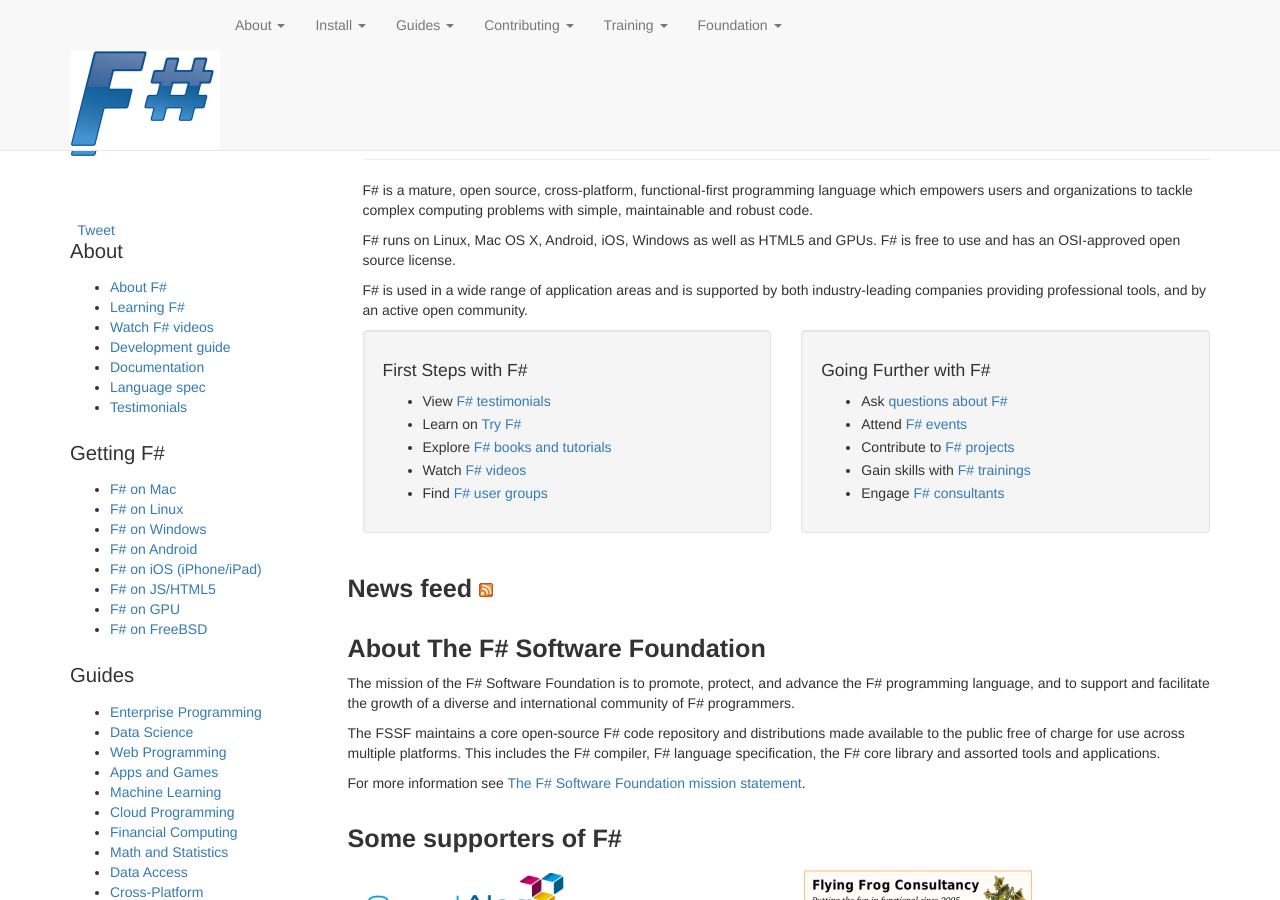
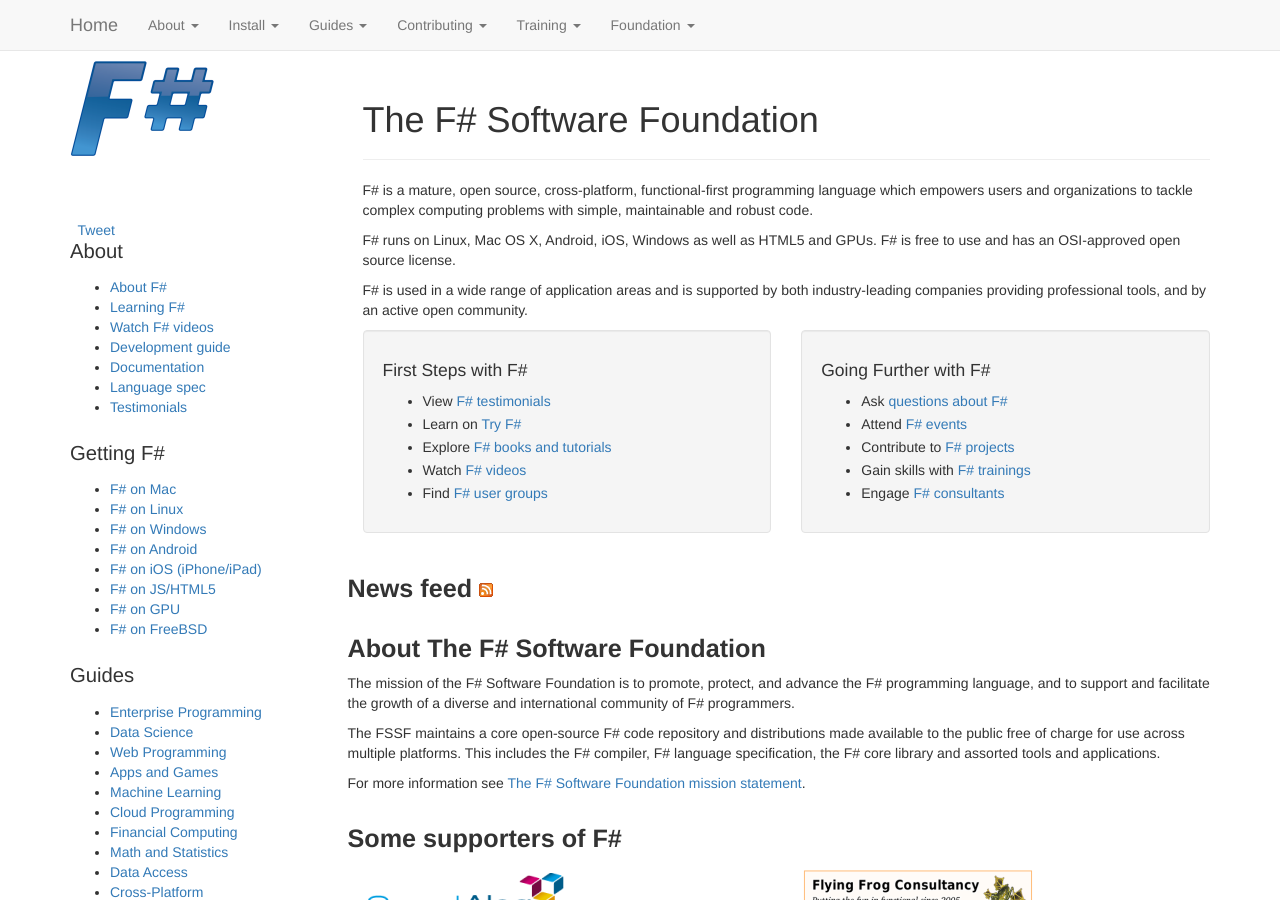
Before and after one commit to fsharp/fsharp.org, a Jekyll site: the page built from index.html, in a window 1280 px wide and 900 px high. Built offline with Jekyll 4.4.1, drawn with Linux system fonts in a browser that asks for light colours; nearby versions of some CDN libraries; some web fonts are replaced; comment, search, counter and statistics services are not loaded.

Commit message:
Update default.html

```diff
--- a/_layouts/default.html
+++ b/_layouts/default.html
@@ -39,7 +39,7 @@
                     <span class="icon-bar"></span>
                     <span class="icon-bar"></span>
                 </button>
-                <a class="navbar-brand" href="/"><a href="/"><img src="/img/logo.png" id="logo" alt="F# logo" class="img-responsive" /></a></a>
+                <a class="navbar-brand" href="/">Home</a>
             </div>
 
             <div class="collapse navbar-collapse" id="bs-example-navbar-collapse-1">
```
